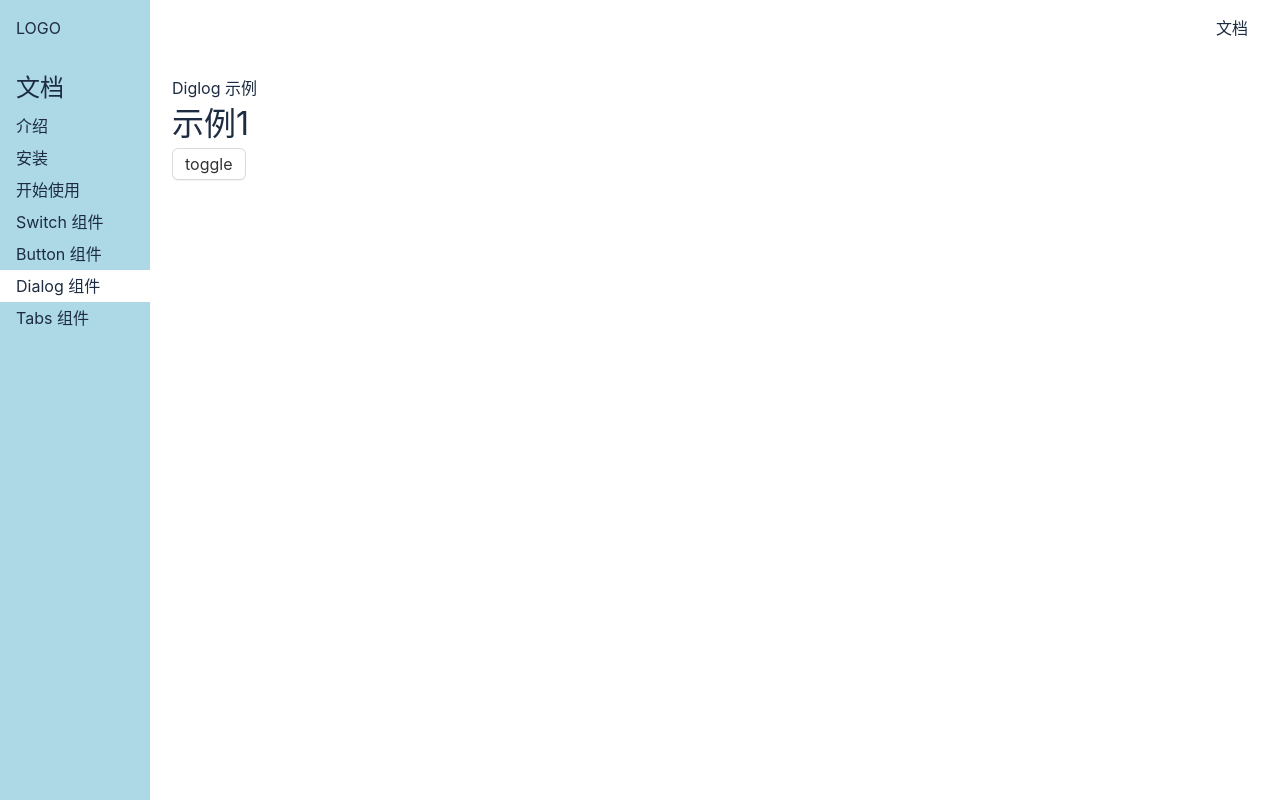
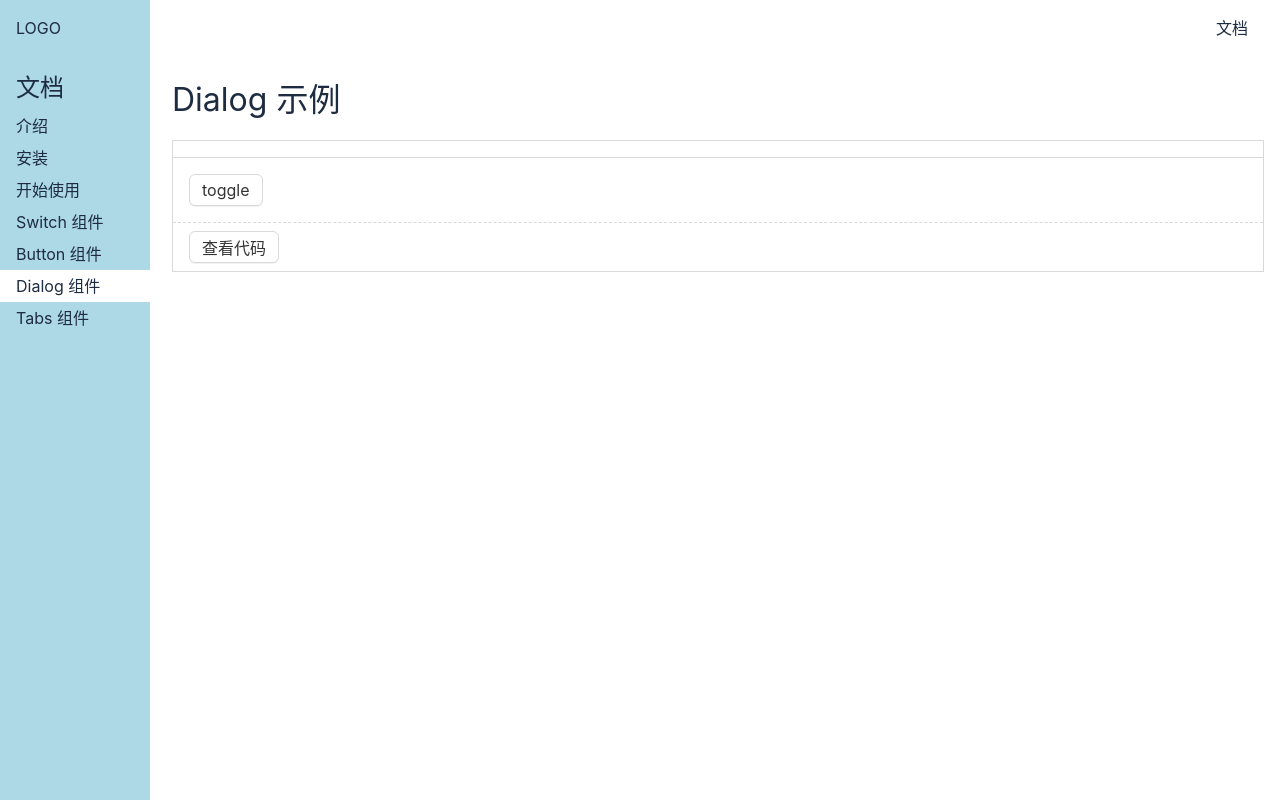
Before and after one commit to jiangyongting0810/PulseUI, a Vue app in the folder PulseUI/: page /#/doc/dialog in a window 1280 px wide. Built offline with nearby package versions, Linux system fonts and the light colour scheme.

Commit message:
改造 Dialog demo

```diff
--- a/PulseUI/src/components/ButtonDemo.vue
+++ b/PulseUI/src/components/ButtonDemo.vue
@@ -1,6 +1,6 @@
 <template>
   <div>
-    <div>Button 示例</div>
+    <h1>Button 示例</h1>
       <Demo :component="Button1Demo" />
       <Demo :component="Button2Demo" />
       <Demo :component="Button3Demo" />
--- /dev/null
+++ b/PulseUI/src/components/Dialog1.demo.vue
@@ -0,0 +1,45 @@
+<demo>
+  常规使用
+</demo>
+<template>
+  <Button @click="toggle" >toggle</Button>
+  <Dialog v-model:visible="x" :closeOnClickOverlay="false"
+    :ok="f1" :cancle="f2">
+    <template v-slot:content>
+      <strong>hi</strong>
+      <div>hi2</div>
+    </template>
+    <template v-slot:title>
+      <strong>标题</strong>
+    </template>
+  </Dialog>
+</template>
+
+<script lang="ts">
+import Dialog from '../lib/Dialog.vue'
+import Button from '../lib/Button.vue'
+import { ref } from 'vue';
+
+export default {
+  components: {
+    Dialog,
+    Button
+  },
+  setup() {
+    const x = ref(false)
+    const toggle = () => {
+      x.value = !x.value
+    }
+    const f1 = () => {
+      return false
+    }
+    const f2 = () => {}
+    return {
+      x,
+      toggle,
+      f1,
+      f2
+    }
+  }
+}
+</script>
--- a/PulseUI/src/components/DialogDemo.vue
+++ b/PulseUI/src/components/DialogDemo.vue
@@ -1,39 +1,22 @@
 <template>
-  <div>Diglog 示例</div>
-  <h1>示例1</h1>
-  <Button @click="toggle" >toggle</Button>
-  <Dialog v-model:visible="x" :closeOnClickOverlay="false"
-    :ok="f1" :cancle="f2">
-    <template v-slot:content>
-      <strong>hi</strong>
-      <div>hi2</div>
-    </template>
-    <template v-slot:title>
-      <strong>标题</strong>
-    </template>
-  </Dialog>
+  <h1>
+    Dialog 示例
+  </h1>
+  <Demo :component="Dialog1Demo" />
 </template>
 
 <script lang="ts">
-import Dialog from '../lib/Dialog.vue'
-import Button from '../lib/Button.vue'
-import { ref } from 'vue';
+import Demo from './Demo.vue'
+import Dialog1Demo from './Dialog1.demo.vue';
+
 export default {
   components:{
-    Dialog,
-    Button
+    Demo
   },
   setup (){
-    const x = ref(false)
-    const toggle = () =>{
-      x.value = !x.value
+    return {
+      Dialog1Demo
     }
-    const f1 = ()=>{
-      return false
-    }
-    const f2 = ()=>{
-    }
-    return {x,toggle,f1,f2}
   }
 }
 </script>
```
